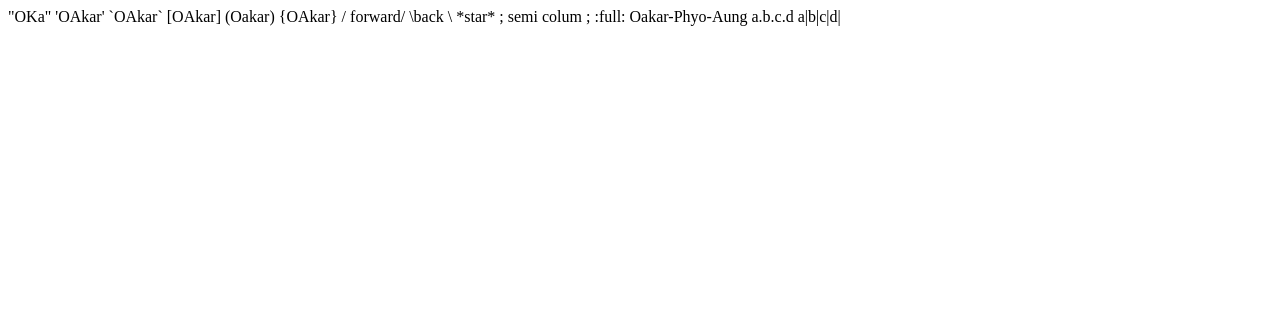
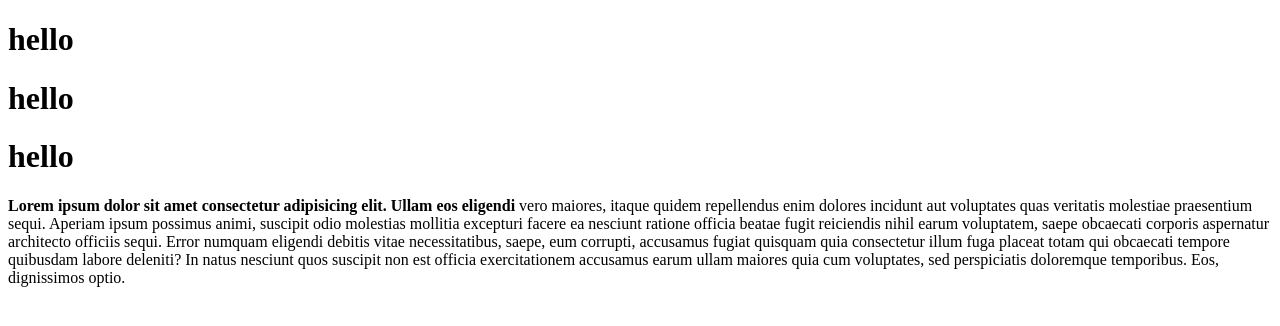
Before and after one commit to Oakarphyoaung/git_again_swd_class, a plain HTML site: page learn-html/index.html in a window 1280 px wide. Drawn offline with Linux system fonts and the light colour scheme.

Commit message:
This is 2test

```diff
--- a/learn-html/index.html
+++ b/learn-html/index.html
@@ -1,5 +1,30 @@
-"OKa" 'OAkar' `OAkar`
-<Okaar> </Okaar>
-
-[OAkar] (Oakar) {OAkar} / forward/ \back \ *star* ; semi colum ; :full:
-Oakar-Phyo-Aung a.b.c.d a|b|c|d|
+<!DOCTYPE html>
+<html lang="en">
+  <head>
+    <meta charset="UTF-8" />
+    <meta name="viewport" content="width=device-width, initial-scale=1.0" />
+    <title>Document</title>
+  </head>
+  <body>
+    <h1>hello</h1>
+    <h1>hello</h1>
+    <h1>hello</h1>
+    <p>
+      <b>
+        Lorem ipsum dolor sit amet consectetur adipisicing elit. Ullam eos
+        eligendi</b
+      >
+      vero maiores, itaque quidem repellendus enim dolores incidunt aut
+      voluptates quas veritatis molestiae praesentium sequi. Aperiam ipsum
+      possimus animi, suscipit odio molestias mollitia excepturi facere ea
+      nesciunt ratione officia beatae fugit reiciendis nihil earum voluptatem,
+      saepe obcaecati corporis aspernatur architecto officiis sequi. Error
+      numquam eligendi debitis vitae necessitatibus, saepe, eum corrupti,
+      accusamus fugiat quisquam quia consectetur illum fuga placeat totam qui
+      obcaecati tempore quibusdam labore deleniti? In natus nesciunt quos
+      suscipit non est officia exercitationem accusamus earum ullam maiores quia
+      cum voluptates, sed perspiciatis doloremque temporibus. Eos, dignissimos
+      optio.
+    </p>
+  </body>
+</html>
```
